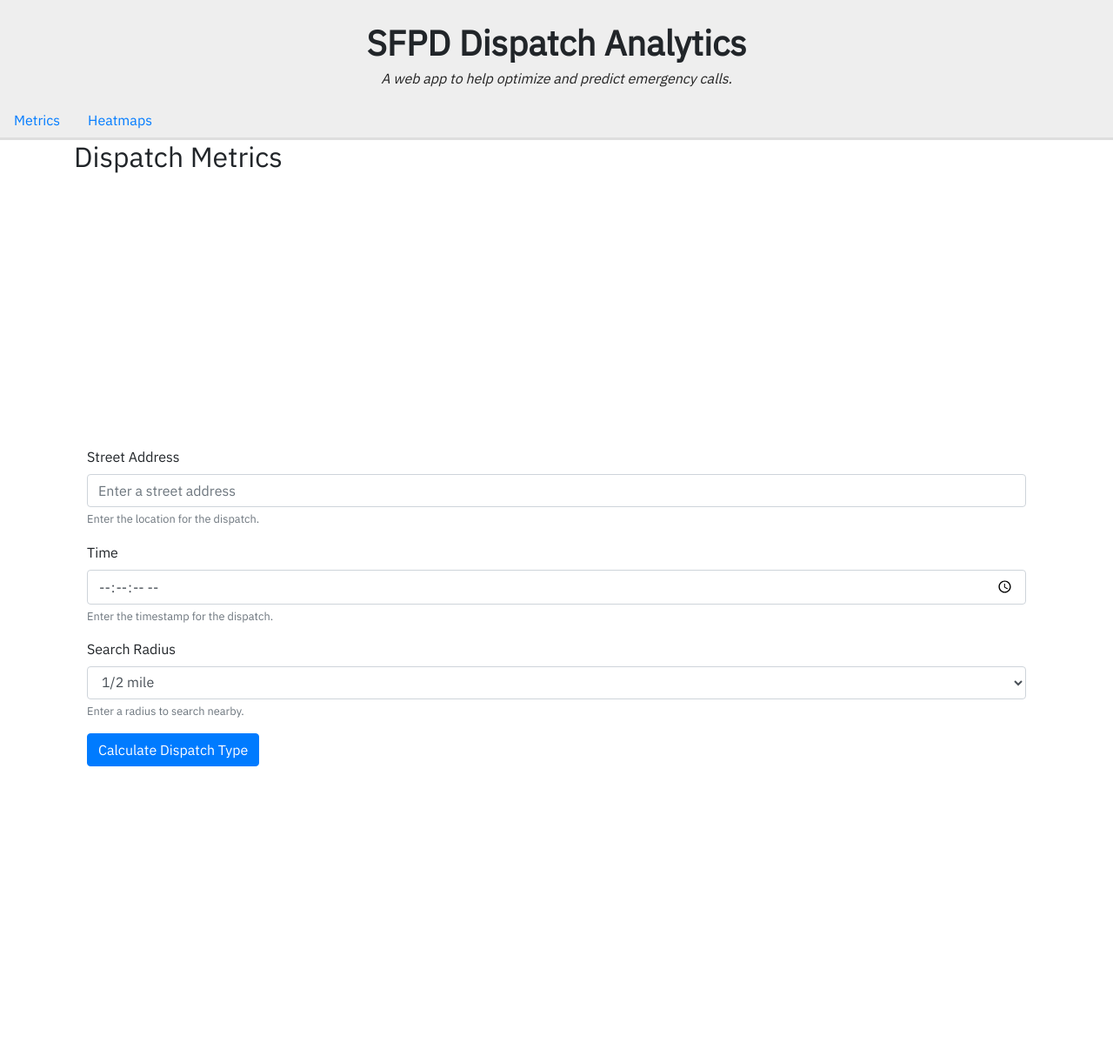
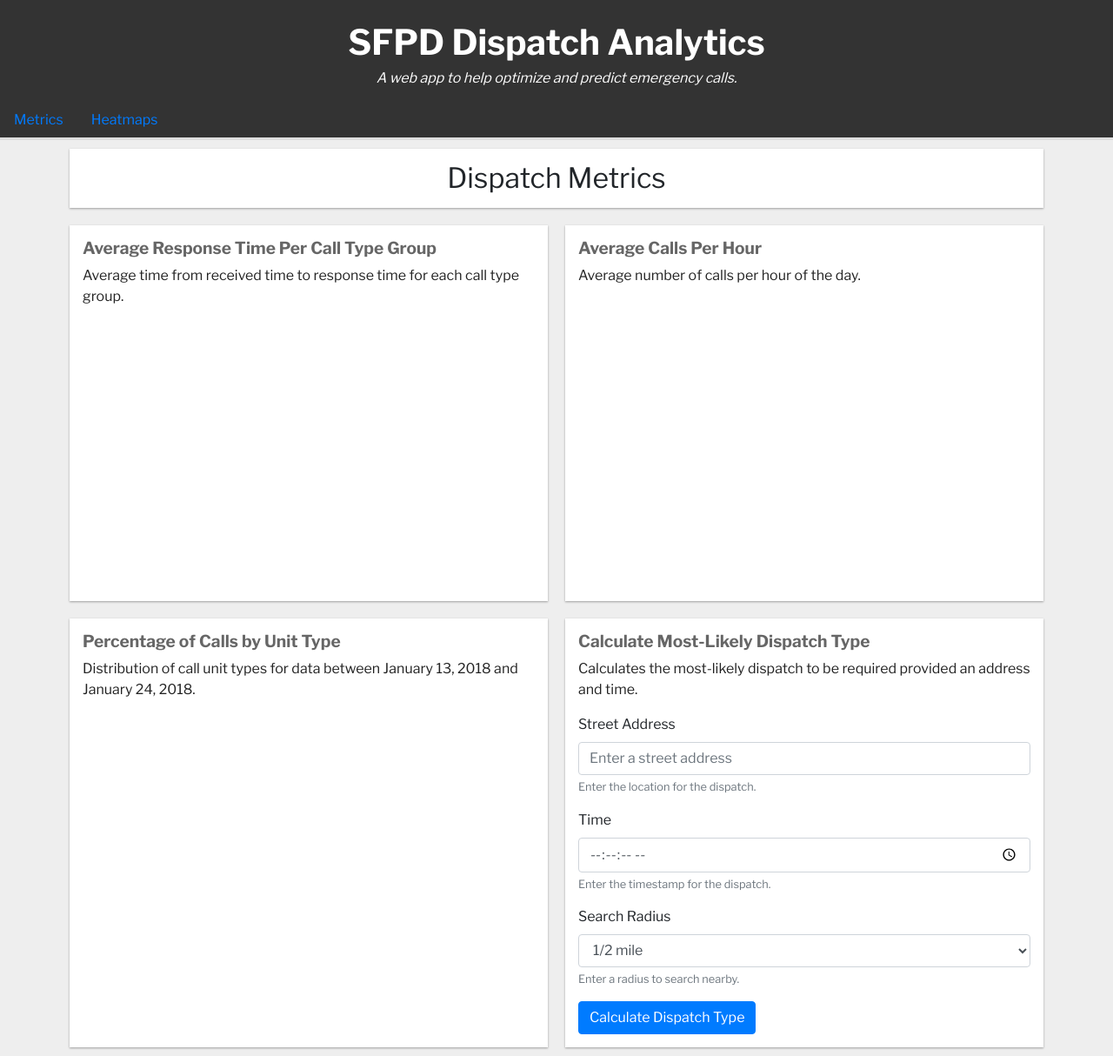
Before and after one commit to mattgd/SFPD-Dispatch, a Django app: page / in a window 1280 px wide. Shown: the whole page at 87% size. Before the commit the page ends 881 px from the top, so only its background shows below. Run offline with Django 3.2, Linux system fonts and the light colour scheme; data that the repository does not hold is empty; a map, chart or similar area stays blank; some libraries are stand-ins or nearby versions.

Commit message:
UI and map improvements.

```diff
--- a/dispatch/api/views.py
+++ b/dispatch/api/views.py
@@ -111,7 +111,7 @@ class LongestDispatch(View):
             select={
                 'dispatch_time': 'dispatch_timestamp - received_timestamp'
             }
-        ).order_by('-dispatch_time')[:250]
+        ).order_by('-dispatch_time')[:500]
 
         parsed_calls = []
         for call in calls:
--- a/dispatch/metrics/templates/charts.html
+++ /dev/null
@@ -1,11 +0,0 @@
-<div class="row">
-    <div class="col-sm">
-        <canvas id="typeResponseTime" height="300" width="auto"></canvas>
-    </div>
-    <div class="col-sm">
-        <canvas id="avgCallsPerHour" height="300" width="auto"></canvas>
-    </div>
-    <div class="col-sm">
-        <canvas id="unitTypeDistrib" height="300" width="auto"></canvas>
-    </div>
-</div>
--- a/dispatch/metrics/templates/metrics.html
+++ b/dispatch/metrics/templates/metrics.html
@@ -1,27 +1,47 @@
 {% extends 'base.html' %}
 
 {% block content %}
-<div class="row">
-    <div class="col">
+<div class="row page-header">
+    <div class="col section-card">
         <h2>Dispatch Metrics</h2>
     </div>
 </div>
 
-<div class="container">
 <!-- Metric charts HTML/JavaScript -->
-    {% include 'charts.html' %}
+<div class="row">
+    <div class="col-sm section-card">
+        <h3>Average Response Time Per Call Type Group</h3>
+        <p>Average time from received time to response time for each call type group.</p>
 
+        <canvas id="typeResponseTime" height="300" width="auto"></canvas>
+    </div>
+    <div class="col-sm section-card">
+        <h3>Average Calls Per Hour</h3>
+        <p>Average number of calls per hour of the day.</p>
+
+        <canvas id="avgCallsPerHour" height="300" width="auto"></canvas>
+    </div>
+</div>
 <div class="row">
-        <div class="col-sm">
+    <div class="col-sm section-card">
+        <h3>Percentage of Calls by Unit Type</h3>
+        <p>Distribution of call unit types for data between January 13, 2018 and January 24, 2018.</p>
+
+        <canvas id="unitTypeDistrib" height="300" width="auto"></canvas>
+    </div>
+    <div class="col-sm section-card">
+        <h3>Calculate Most-Likely Dispatch Type</h3>
+        <p>Calculates the most-likely dispatch to be required provided an address and time.</p>
+
         <form id="dispatchTypeForm" method="post">
             <div class="form-group">
                 <label for="address">Street Address</label>
-                    <input name="address" type="text" class="form-control" id="address" aria-describedby="addressHelp" placeholder="Enter a street address">
+                <input name="address" type="text" class="form-control" id="address" aria-describedby="addressHelp" placeholder="Enter a street address" required>
                 <small id="addressHelp" class="form-text text-muted">Enter the location for the dispatch.</small>
             </div>
             <div class="form-group">
                 <label for="timestamp">Time</label>
-                    <input name="time" class="form-control" aria-describedby="timestampHelp" type="time" step="1"></input>
+                <input name="time" class="form-control" aria-describedby="timestampHelp" type="time" step="1" required></input>
                 <small id="timestampHelp" class="form-text text-muted">Enter the timestamp for the dispatch.</small>
             </div>
             <div class="form-group">
@@ -43,7 +63,6 @@
         <div id="nearbyResults"></div>
     </div>
 </div>
-</div>
 {% endblock %}
 
 {% load static %}
@@ -59,7 +78,6 @@ $("#dispatchTypeForm").submit(function(e) {
         url: endpoint,
         data: $("#dispatchTypeForm").serialize(),
         success: function(data) {
-            console.log(data);
             // Get nearby calls
             getNearbyCalls(data);
         },
--- a/dispatch/static/css/main.css
+++ b/dispatch/static/css/main.css
@@ -1,6 +1,7 @@
 html, body {
-    font-family: 'IBM Plex Sans', sans-serif !important;
+    font-family: 'Libre Franklin', sans-serif !important;
     text-rendering: optimizeLegibility;
+    background: #EEE !important;
 }
 h1, h2, h3, h4, h5, h6, p {
     color: #222;
@@ -8,7 +9,8 @@ h1, h2, h3, h4, h5, h6, p {
 header {
     text-align: center;
     padding-top: 25px;
-    background: #EEE;
+    background: #333;
+    color: #FFF;
     border-bottom: 3px solid #DEDEDE;
 }
 header h1 {
@@ -17,6 +19,7 @@ header h1 {
 }
 header p {
     font-style: italic;
+    color: #FFF;
 }
 header .nav {
     text-align: center;
@@ -31,3 +34,20 @@ table.table thead tr td {
     font-weight: bold;
     text-transform: uppercase;
 }
+.section-card {
+    background: #FFF;
+    padding: 15px;
+    margin: 10px;
+    box-shadow: 0 1px 3px rgba(0,0,0,0.12), 0 1px 2px rgba(0,0,0,0.24);
+}
+.section-card h3 {
+    font-size: 1.2em;
+    font-weight: bold;
+    color: #666;
+}
+.page-header .section-card {
+    text-align: center;
+}
+.page-header h2 {
+    margin-bottom: 0;
+}
--- a/dispatch/static/js/metrics_charts.js
+++ b/dispatch/static/js/metrics_charts.js
@@ -54,10 +54,6 @@ function createTypeRespTimeChart(data) {
             }]
         },
         options: {
-            title: {
-                display: true,
-                text: 'Average Response Time Per Call Type Group'
-            },
             scales: {
                 yAxes: [{
                     ticks: {
@@ -72,9 +68,24 @@ function createTypeRespTimeChart(data) {
                     scaleLabel: {
                         display: true,
                         labelString: 'Call Type Group'
+                    },
+                    ticks: {
+                        autoSkip: false
                     }
                 }]
-            }
+            },
+            tooltips: {
+                enabled: true,
+                mode: 'single',
+                callbacks: {
+                    label: function(tooltipItems, data) {
+                        return tooltipItems.yLabel + ' mins';
+                    }
+                }
+            },
+            legend: {
+                display: false
+            },
         }
     });
 }
@@ -100,10 +111,6 @@ function createAvgCallsPerHourChart(data) {
             }]
         },
         options: {
-            title: {
-                display: true,
-                text: 'Average Calls Per Hour of Day'
-            },
             scales: {
                 yAxes: [{
                     scaleLabel: {
@@ -127,9 +134,21 @@ function createAvgCallsPerHourChart(data) {
                     scaleLabel: {
                         display: true,
                         labelString: 'Hour of Day'
+                    },
+                    ticks: {
+                        autoSkip: false
                     }
                 }],
-            }
+            },
+            tooltips: {
+                enabled: true,
+                mode: 'single',
+                callbacks: {
+                    label: function(tooltipItems, data) {
+                        return tooltipItems.yLabel + ' calls';
+                    }
+                }
+            },
         }
     });
 }
@@ -143,7 +162,7 @@ function createUnitTypeDistribChart(data) {
 
     // Create the Chart.js chart object.
     var unitTypeDistribChart = new Chart(ctx, {
-        type: 'pie',
+        type: 'polarArea',
         data: {
             labels: data["unit_type_distrib"]["labels"],
             datasets: [{
@@ -173,12 +192,6 @@ function createUnitTypeDistribChart(data) {
                 ],
                 borderWidth: 1
             }]
-        },
-        options: {
-            title: {
-                display: true,
-                text: 'Percentage of Calls by Unit Type'
-            }
         }
     });
 }
--- a/dispatch/templates/base.html
+++ b/dispatch/templates/base.html
@@ -9,7 +9,7 @@
         {% load static %}
         <link rel="stylesheet" href="{% static 'css/main.css' %}">
         <link rel="stylesheet" href="{% static 'css/bootstrap.min.css' %}">
-        <link href="https://fonts.googleapis.com/css?family=IBM+Plex+Sans" rel="stylesheet">
+        <link href="https://fonts.googleapis.com/css?family=Libre+Franklin:400,700" rel="stylesheet">
         <script
 			  src="https://code.jquery.com/jquery-3.3.1.min.js"
 			  integrity="sha256-FgpCb/KJQlLNfOu91ta32o/NMZxltwRo8QtmkMRdAu8="
```
Also changed, not shown: dispatch/metrics/templates/heatmaps.html (+8 -6 lines), dispatch/static/js/metrics_heatmaps.js (+2 -24 lines). Lines whose indentation alone changed are shown as unchanged.
